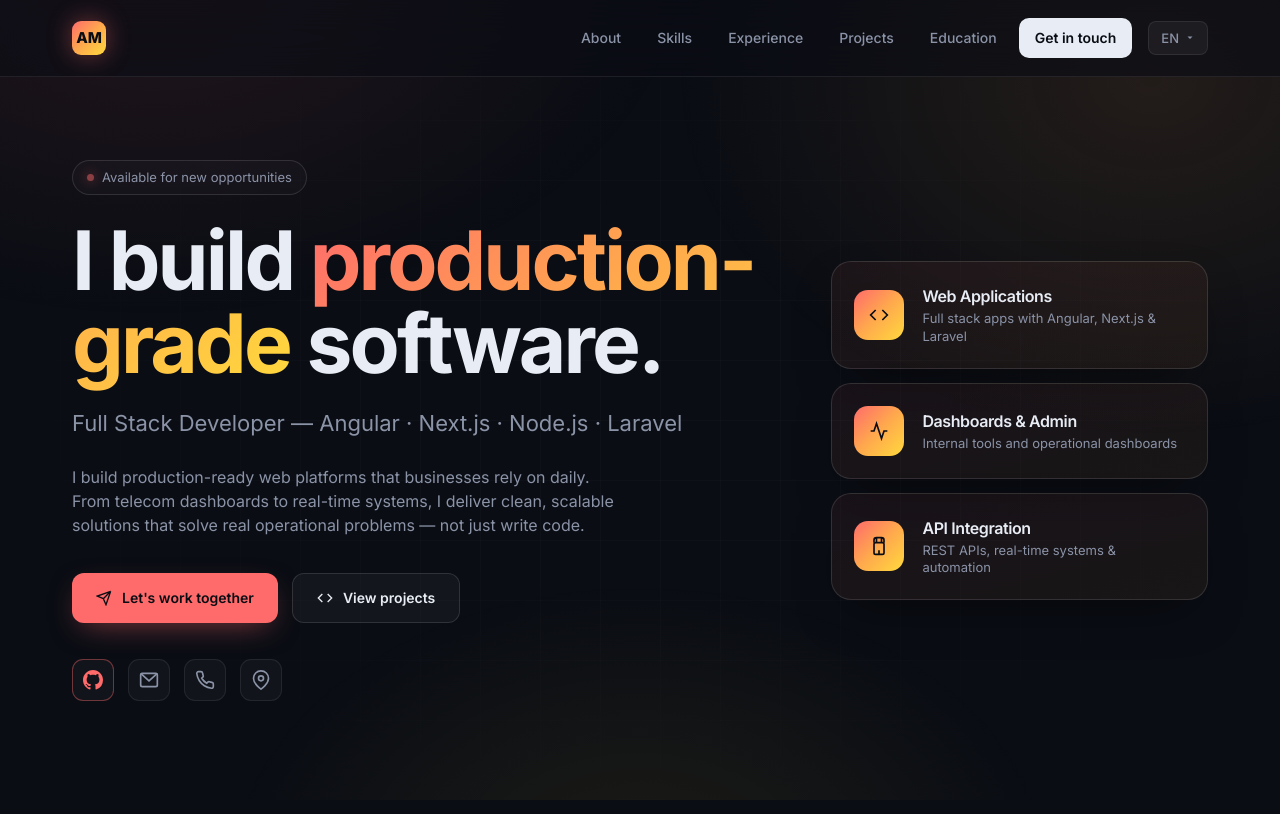
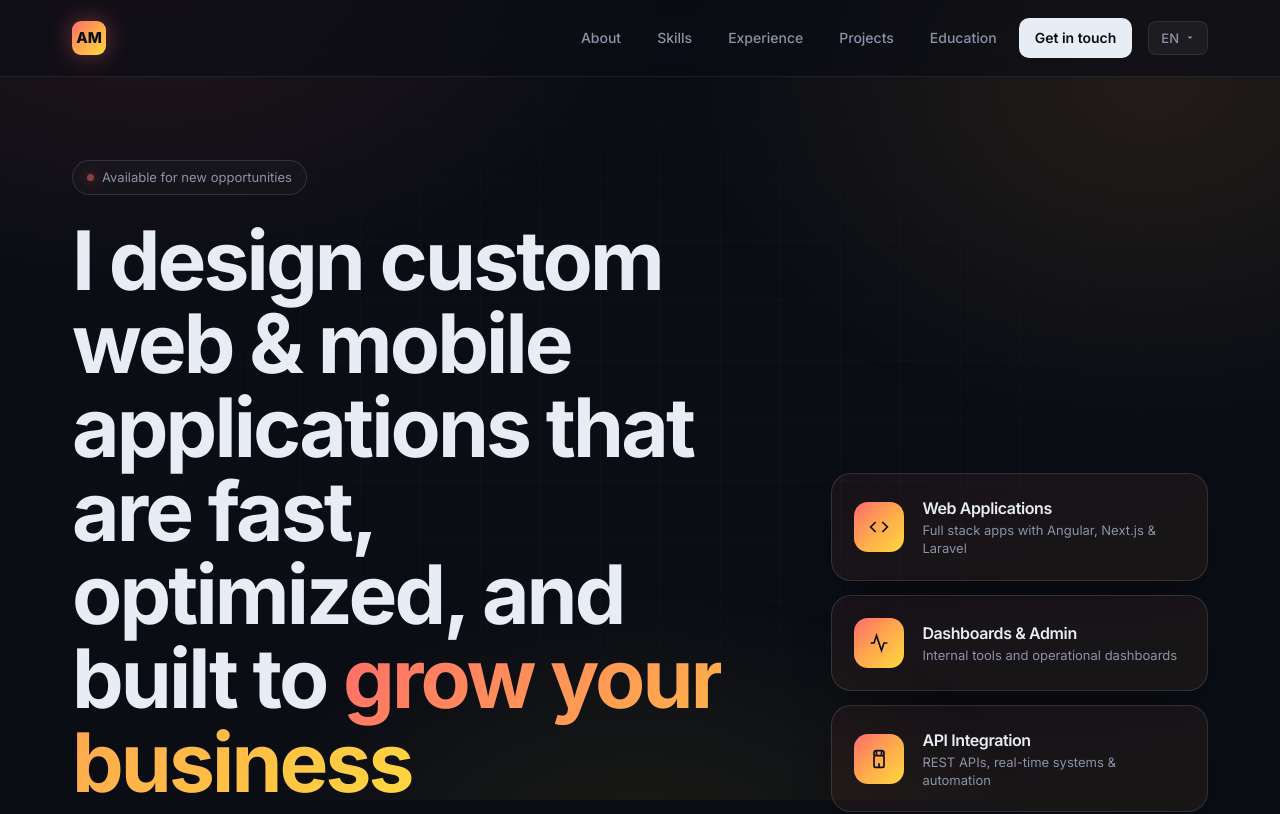
Before and after one commit to AmineMabrouk17/My-Portfolio, a Next.js app: page / in a window 1280 px wide. Shown: the top 814 px of the page. Built offline with nearby package versions, Linux system fonts and the light colour scheme.

Commit message:
feat: replace hero headline with client-benefit value proposition and prominent CTA

```diff
--- a/src/components/sections/Hero.tsx
+++ b/src/components/sections/Hero.tsx
@@ -23,9 +23,8 @@ export default function Hero() {
             </div>
 
             <h1 className="font-bold leading-[1.02] tracking-[-0.035em] mb-5 text-[clamp(44px,6.5vw,82px)]">
-              I build{" "}
-              <span className="text-gradient">production-grade</span>{" "}
-              software.
+              {t("hero.headline")}{" "}
+              <span className="text-gradient">{t("hero.headlineAccent")}</span>
             </h1>
 
             <p className="text-[clamp(18px,2vw,22px)] text-[var(--color-muted)] mb-6 font-normal">
@@ -39,12 +38,12 @@ export default function Hero() {
             <div className="flex gap-3.5 flex-wrap">
               <a
                 href="#contact"
-                className="inline-flex items-center gap-2.5 px-6 py-3.5 rounded-xl no-underline font-semibold text-sm bg-[var(--color-accent)] text-[var(--color-accent-dark)] transition-all duration-200 hover:-translate-y-0.5"
+                className="inline-flex items-center gap-2.5 px-7 py-4 rounded-xl no-underline font-bold text-[15px] bg-[var(--color-accent)] text-[var(--color-accent-dark)] transition-all duration-200 hover:-translate-y-0.5 hover:scale-[1.03]"
                 style={{
                   boxShadow: "0 10px 30px -10px rgba(255,107,107,0.5)",
                 }}
               >
-                <svg width="16" height="16" viewBox="0 0 24 24" fill="none" stroke="currentColor" strokeWidth="2">
+                <svg width="17" height="17" viewBox="0 0 24 24" fill="none" stroke="currentColor" strokeWidth="2.5">
                   <path d="M22 2L11 13M22 2L15 22L11 13M22 2L2 9L11 13" />
                 </svg>
                 {t("hero.cta1")}
--- a/src/i18n/locales/ar/common.json
+++ b/src/i18n/locales/ar/common.json
@@ -9,9 +9,11 @@
   },
   "hero": {
     "tag": "متاح لفرص جديدة",
+    "headline": "أبني تطبيقات ويب ومحمولة مخصصة وسريعة ومحسّنة لـ",
+    "headlineAccent": "نمو أعمالك",
     "role": "مطور Full Stack — Angular · Next.js · Node.js · Laravel",
     "summary": "أبني منصات ويب جاهزة للإنتاج يعتمد عليها يومياً أصحاب الأعمال. من لوحات تحكم الاتصالات إلى الأنظمة في الوقت الحقيقي، أقدم حلولاً نظيفة وقابلة للتوسع تحل مشاكل تشغيلية حقيقية.",
-    "cta1": "لنعمل معاً",
+    "cta1": "مناقشة مشروعك",
     "cta2": "عرض المشاريع",
     "svc1": { "title": "تطبيقات الويب", "desc": "تطبيقات متكاملة بـ Angular و Next.js و Laravel" },
     "svc2": { "title": "لوحات التحكم والإدارة", "desc": "أدوات داخلية ولوحات تشغيلية" },
--- a/src/i18n/locales/en/common.json
+++ b/src/i18n/locales/en/common.json
@@ -9,9 +9,11 @@
   },
   "hero": {
     "tag": "Available for new opportunities",
+    "headline": "I design custom web & mobile applications that are fast, optimized, and built to",
+    "headlineAccent": "grow your business",
     "role": "Full Stack Developer — Angular · Next.js · Node.js · Laravel",
     "summary": "I build production-ready web platforms that businesses rely on daily. From telecom dashboards to real-time systems, I deliver clean, scalable solutions that solve real operational problems — not just write code.",
-    "cta1": "Let's work together",
+    "cta1": "Discuss your project",
     "cta2": "View projects",
     "svc1": { "title": "Web Applications", "desc": "Full stack apps with Angular, Next.js & Laravel" },
     "svc2": { "title": "Dashboards & Admin", "desc": "Internal tools and operational dashboards" },
--- a/src/i18n/locales/fr/common.json
+++ b/src/i18n/locales/fr/common.json
@@ -9,9 +9,11 @@
   },
   "hero": {
     "tag": "Disponible pour de nouvelles opportunités",
+    "headline": "Je conçois des applications web et mobiles sur-mesure, rapides et optimisées pour",
+    "headlineAccent": "faire grandir votre entreprise",
     "role": "Développeur Full Stack — Angular · Next.js · Node.js · Laravel",
     "summary": "Je construis des plateformes web prêtes pour la production dont les entreprises se servent quotidiennement. Des tableaux de bord télécom aux systèmes en temps réel, je livre des solutions propres et évolutives qui résolvent de vrais problèmes opérationnels.",
-    "cta1": "Travaillons ensemble",
+    "cta1": "Discuter de votre projet",
     "cta2": "Voir les projets",
     "svc1": { "title": "Applications Web", "desc": "Apps full stack avec Angular, Next.js & Laravel" },
     "svc2": { "title": "Dashboards & Admin", "desc": "Outils internes et tableaux de bord opérationnels" },
```
